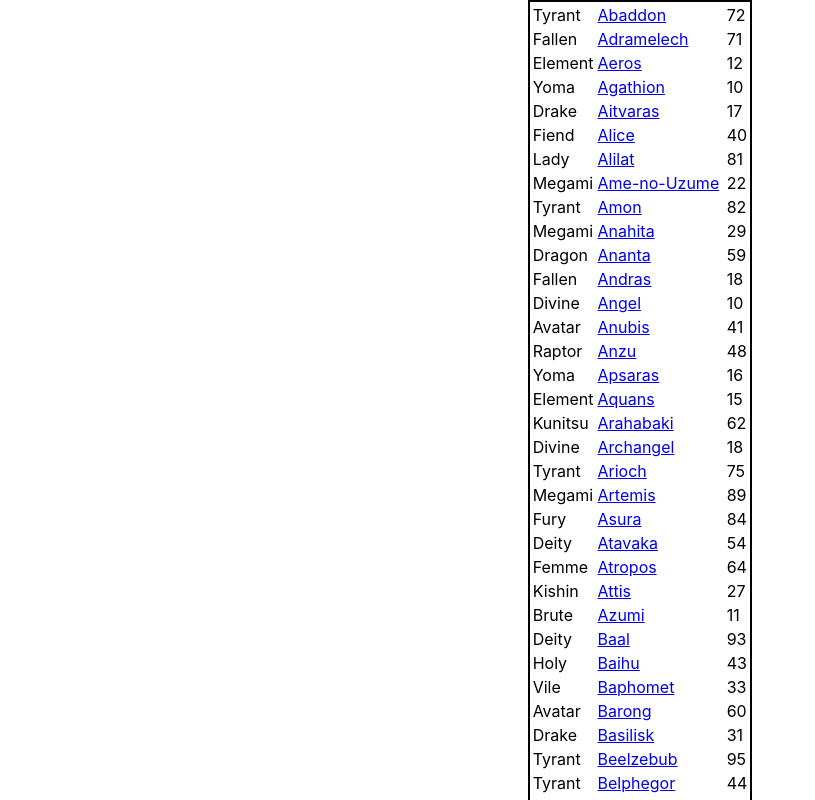
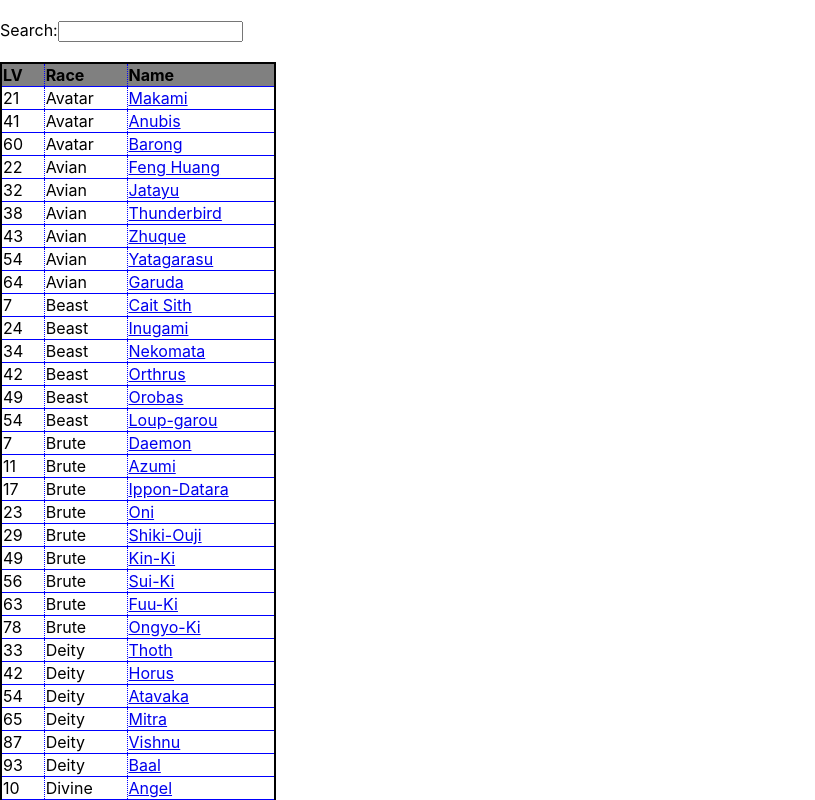
Before and after one commit to Achamoth/smt-calculator, a React (Create React App) app: page / in a window 1280 px wide. Shown: the top 800 px of the page, without its empty margins (0-815 px from the left). Built offline with nearby package versions, Linux system fonts and the light colour scheme.

Commit message:
DemonTable filtering and sorting

```diff
--- a/src/App.css
+++ /dev/null
@@ -1,16 +0,0 @@
-.TestList {
-  display: flex;
-  justify-content: center;
-}
-
-.table {
-  border: 2px solid black;
-}
-
-.tableRow {
-  border-top: 1px dotted blue;
-}
-
-.tableRow:hover {
-  background-color: grey;
-}
--- a/src/App.js
+++ b/src/App.js
@@ -1,4 +1,3 @@
-import "./App.css";
 import { parse_demons } from './utils/demon_utils.js';
 import { DemonTable } from './DemonTable.js';
 import { DemonFusions } from "./DemonFusions";
--- /dev/null
+++ b/src/DemonFusions.css
@@ -0,0 +1,9 @@
+
+.demon {
+    display: flex;
+    justify-content: center;
+}
+
+h1 {
+    font-size: larger;
+}
--- a/src/DemonFusions.js
+++ b/src/DemonFusions.js
@@ -1,7 +1,13 @@
 import { useParams } from "react-router-dom";
+import "./DemonFusions.css";
 
 export function DemonFusions(props) {
     let name = useParams().demonName;
     let demon = props.demons.find(d => d.name.toLowerCase() === name);
-    return (<h1>{demon.name}</h1>);
+
+    return (
+        <div className="demon">
+            <h1>{`LV${demon.level} ${demon.race} ${demon.name}`}</h1>
+        </div>
+    );
 }
--- /dev/null
+++ b/src/DemonTable.css
@@ -0,0 +1,31 @@
+.App {
+  padding-top: 20px;
+}
+
+.table {
+  border: 2px solid black;
+  border-collapse: collapse;
+}
+
+.tableRow {
+  border-top: 1px solid blue;
+}
+
+.tableRow:hover {
+  background-color: grey;
+}
+
+td,
+th {
+  border-right: 1px dotted blue;
+  padding-right: 20px;
+  text-align: start;
+}
+
+th:hover {
+  cursor: pointer;
+}
+
+th {
+  background-color: grey;
+}
--- a/src/DemonTable.js
+++ b/src/DemonTable.js
@@ -1,21 +1,116 @@
+import "./DemonTable.css";
 import { Link } from "react-router-dom";
+import { useState } from "react";
+
+const sortingOrders = {
+  LEVEL: "level",
+  RACE: "race",
+  NAME: "name",
+};
+
+function compareDemonsByRace(d1, d2) {
+  if (d1.race === d2.race) {
+    return d1.level < d2.level ? -1 : 1;
+  }
+  return d1.race < d2.race ? -1 : 1;
+}
+
+function compareDemons(d1, d2, sort) {
+  switch (sort.sort) {
+    case sortingOrders.LEVEL:
+      return sort.ascending
+        ? d1.level < d2.level
+          ? -1
+          : 1
+        : d1.level < d2.level
+        ? 1
+        : -1;
+    case sortingOrders.NAME:
+      return sort.ascending
+        ? d1.name < d2.name
+          ? -1
+          : 1
+        : d1.name < d2.name
+        ? 1
+        : -1;
+    default:
+    case sortingOrders.RACE:
+      let order = compareDemonsByRace(d1, d2);
+      return sort.ascending ? order : order * -1;
+  }
+}
+
+function updateSort(oldSort, headerClicked) {
+  if (oldSort.sort === headerClicked) {
+    return { sort: oldSort.sort, ascending: !oldSort.ascending };
+  }
+  return { sort: headerClicked, ascending: true };
+}
 
 export function DemonTable(props) {
+  let [filter, setFilter] = useState("");
+  let [sort, setSort] = useState({
+    sort: sortingOrders.RACE,
+    ascending: true,
+  });
+
+  let demons = props.demons
+    .filter((d) => d.name.toLowerCase().startsWith(filter.toLowerCase()))
+    .sort((d1, d2) => compareDemons(d1, d2, sort));
+
   return (
-        <div className="TestList">
+    <div className="App">
+      <div>
+        <label>
+          Search:
+          <input
+            type="text"
+            value={filter}
+            onChange={(e) => setFilter(e.target.value)}
+          />
+        </label>
+      </div>
+      <br />
+      <div>
         <table className="table">
           <tbody>
-                    {props.demons.map((x) => {
+            <tr>
+              <th
+                onClick={(e) =>
+                  setSort((s) => updateSort(s, sortingOrders.LEVEL))
+                }
+              >
+                LV
+              </th>
+              <th
+                onClick={(e) =>
+                  setSort((s) => updateSort(s, sortingOrders.RACE))
+                }
+              >
+                Race
+              </th>
+              <th
+                onClick={(e) =>
+                  setSort((s) => updateSort(s, sortingOrders.NAME))
+                }
+              >
+                Name
+              </th>
+            </tr>
+            {demons.map((x) => {
               return (
                 <tr className="tableRow" key={x.name}>
+                  <td>{x.level}</td>
                   <td>{x.race}</td>
-                                <td><Link to={`/${x.name.toLowerCase()}`}>{x.name}</Link></td>
-                                <td>{x.level}</td>
+                  <td>
+                    <Link to={`/${x.name.toLowerCase()}`}>{x.name}</Link>
+                  </td>
                 </tr>
               );
             })}
           </tbody>
         </table>
       </div>
+    </div>
   );
 }
```
Lines whose indentation alone changed are shown as unchanged.
